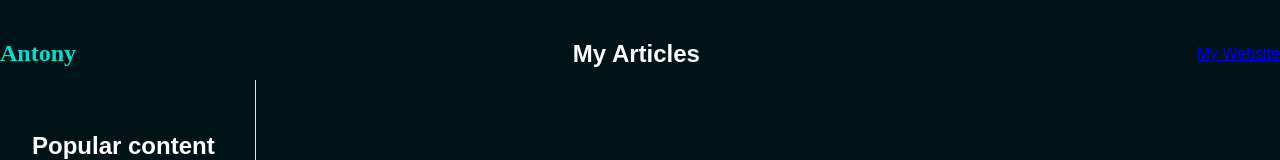
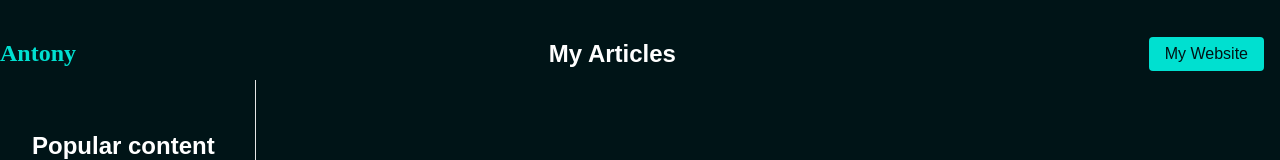
Before and after one commit to Titanantony/myPortfolio, a React (Create React App) app: page /myBlog in a window 1280 px wide. Shown: the top 160 px of the page. Built offline with nearby package versions, Linux system fonts and the light colour scheme; no server answers; the database is empty.

Commit message:
Chore: style the nav

```diff
--- a/src/Layout/RootLayout.css
+++ b/src/Layout/RootLayout.css
@@ -27,7 +27,7 @@
 
 }
 
-.get-started-btn {
+.website-blog {
     background-color: #00e0d0;
     color: #001314;
     padding: 0.5rem 1rem;
@@ -51,7 +51,7 @@
 }
 
 @media (max-width: 335px) {
-    .get-started-btn {
+    .website-blog {
         display: none;
     }
 
```
